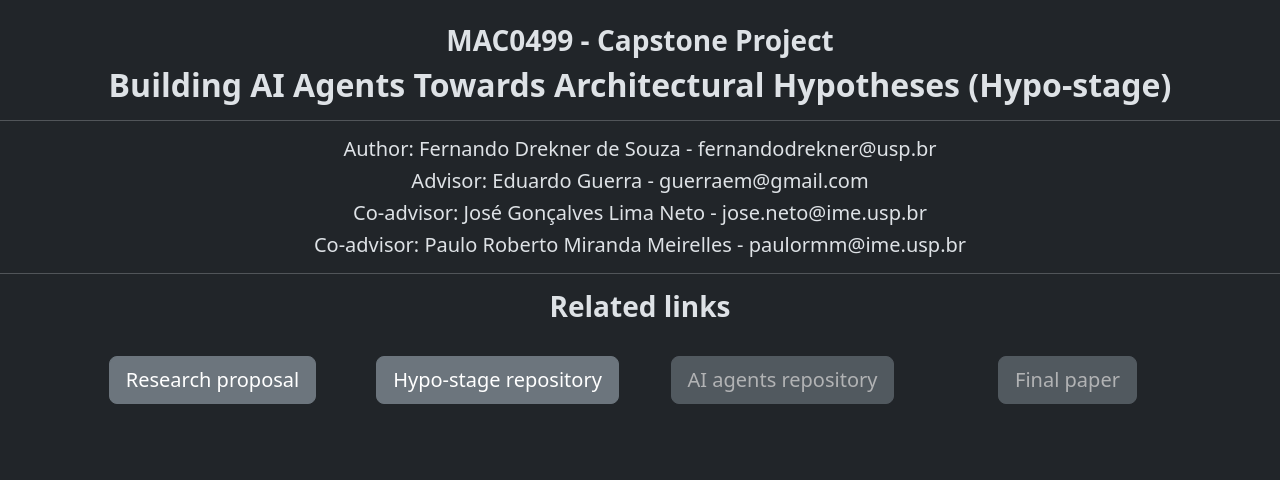
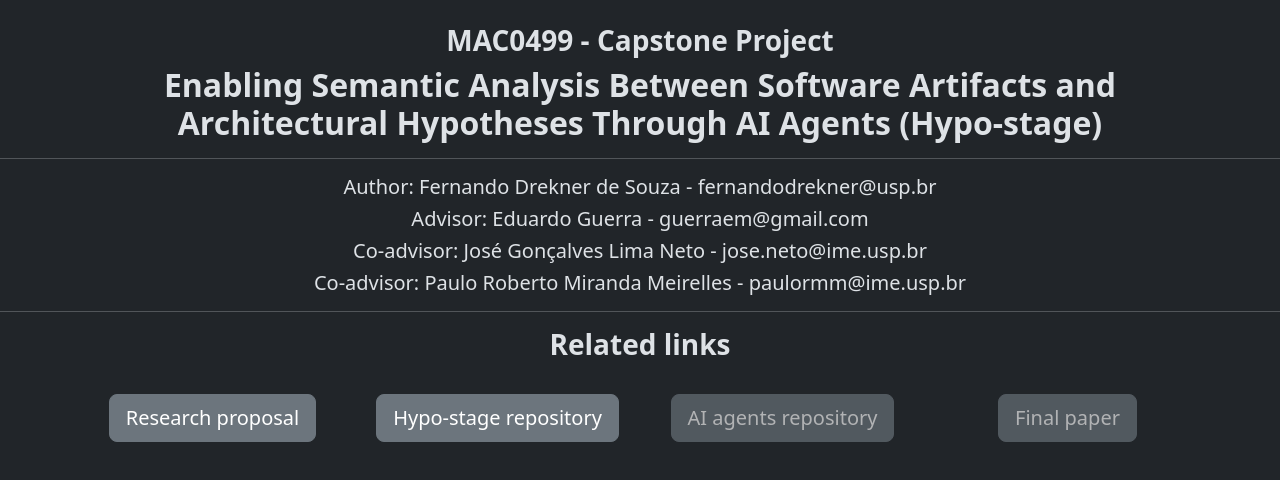
Before and after one commit to FDrekner/fdrekner.github.io, a plain HTML site: page MAC0499/index.html in a window 1280 px wide. Drawn offline with nearby package versions, Linux system fonts and the light colour scheme.

Commit message:
Update project title for clarity and detail

```diff
--- a/MAC0499/index.html
+++ b/MAC0499/index.html
@@ -20,7 +20,7 @@
         <center>
             <br>
             <h3 class="title">MAC0499 - Capstone Project</h3>
-            <h2 class="title">Building AI Agents Towards Architectural Hypotheses (Hypo-stage)</h2>
+            <h2 class="title">Enabling Semantic Analysis Between Software Artifacts and<br>Architectural Hypotheses Through AI Agents (Hypo-stage)</h2>
             <hr>
             <h5>Author: Fernando Drekner de Souza - fernandodrekner@usp.br</h5>
             <h5>Advisor: Eduardo Guerra - guerraem@gmail.com</h5>
```
